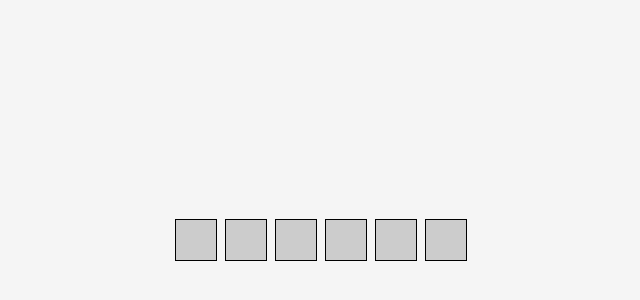
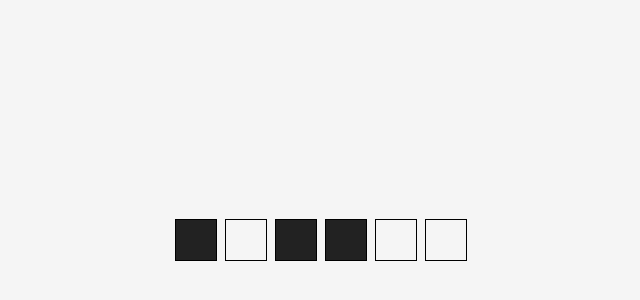
Before and after one commit to Mini-GT/meme-generator, a React (Vite) app: page / in a window 1280 px wide. Shown: the part 160-460 px from the top of the page, without its empty margins (319-959 px from the left). Built offline with nearby package versions, Linux system fonts and the light colour scheme.

Commit message:
separated box into its own component

```diff
--- a/src/challenges/boxesChallenge/App.tsx
+++ b/src/challenges/boxesChallenge/App.tsx
@@ -1,4 +1,5 @@
 import { useState } from "react"
+import Box from "./Box"
 import boxes from "./boxes"
 
 type DarkModeProps = {
@@ -7,10 +8,6 @@ type DarkModeProps = {
 
 export default function App({darkMode}: DarkModeProps) {
   const [boxItem, setBoxItem] = useState(boxes)
-
-  const styles = {
-    backgroundColor: darkMode ? "#222222" : "#cccccc"
-  }
 
   /**
    * Challenge part 1:
@@ -21,17 +18,29 @@ export default function App({darkMode}: DarkModeProps) {
    *    (Don't worry about using the "on" property yet)
    */
 
+  /**
+     * Challenge part 2:
+     * 1. Create a separate component called "Box" and
+     *    replace the `div` above with our <Box /> components
+     * 2. Pass the Box component a prop called `on` with the
+     *    value of the same name from the `boxes` objects
+     * 3. In the Box component, apply dynamic styles to determine
+     *    the backgroundColor of the box. If it's `on`, set the
+     *    backgroundColor to "#222222". If off, set it to "none"
+     */
+
   return (
     <main>
-      {boxItem.map((box) => {
+      {
+      boxItem.map((box) => {
         return (
-          <div
-            key={box.id}
-            className="border border-black w-4 p-5 m-1"
-            style={styles}
-          />
+        <Box
+          key={box.id}
+          on={box.on}
+        />
         )
-      })}
+      })
+      }
     </main>
   )
 }
--- /dev/null
+++ b/src/challenges/boxesChallenge/Box.tsx
@@ -0,0 +1,22 @@
+// type BoxProps = {
+//   on: boolean
+//   styles: string
+// }
+
+export default function Box({
+  on,
+} : {
+  on: boolean
+}) {
+
+  const styles = {
+    backgroundColor: on ? "#222222" : "none"
+  }
+
+  return (
+    <div
+      className="border border-black w-4 p-5 m-1"
+      style={styles}
+    />
+  )
+}
```
